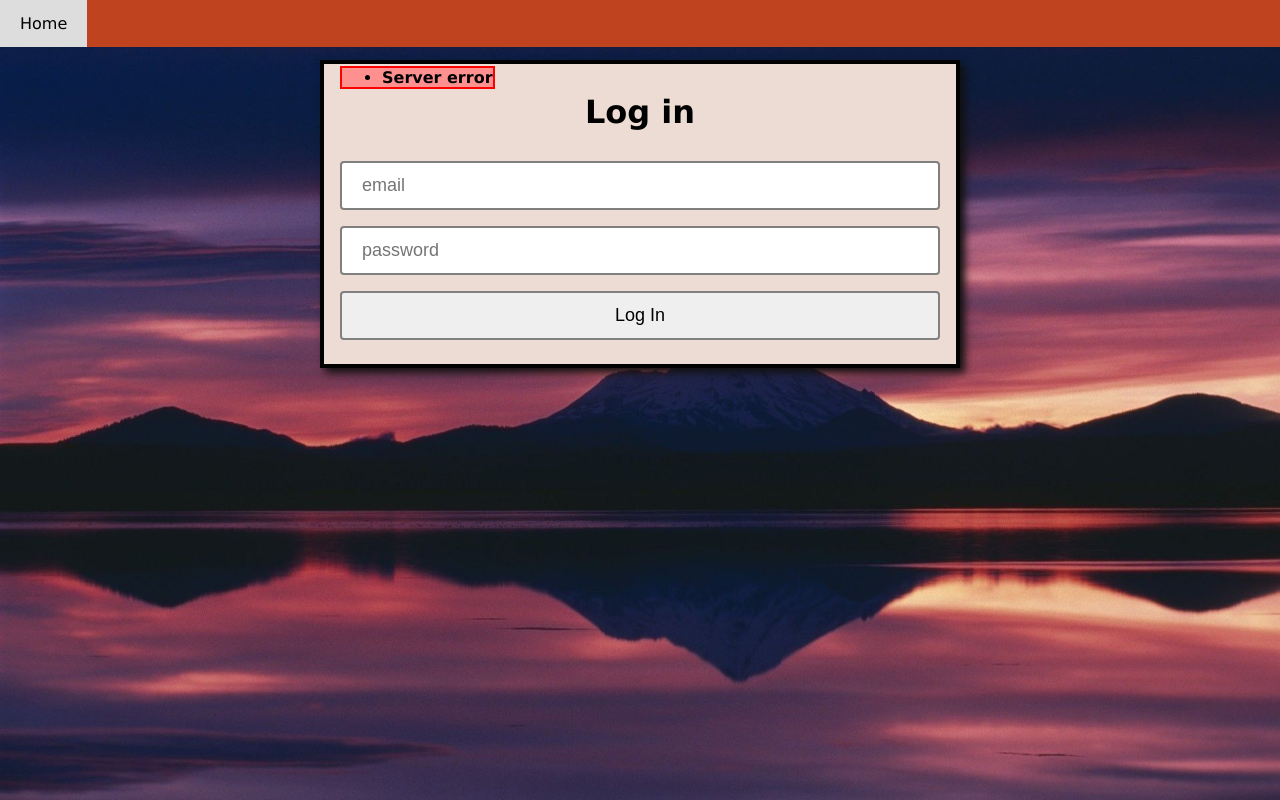
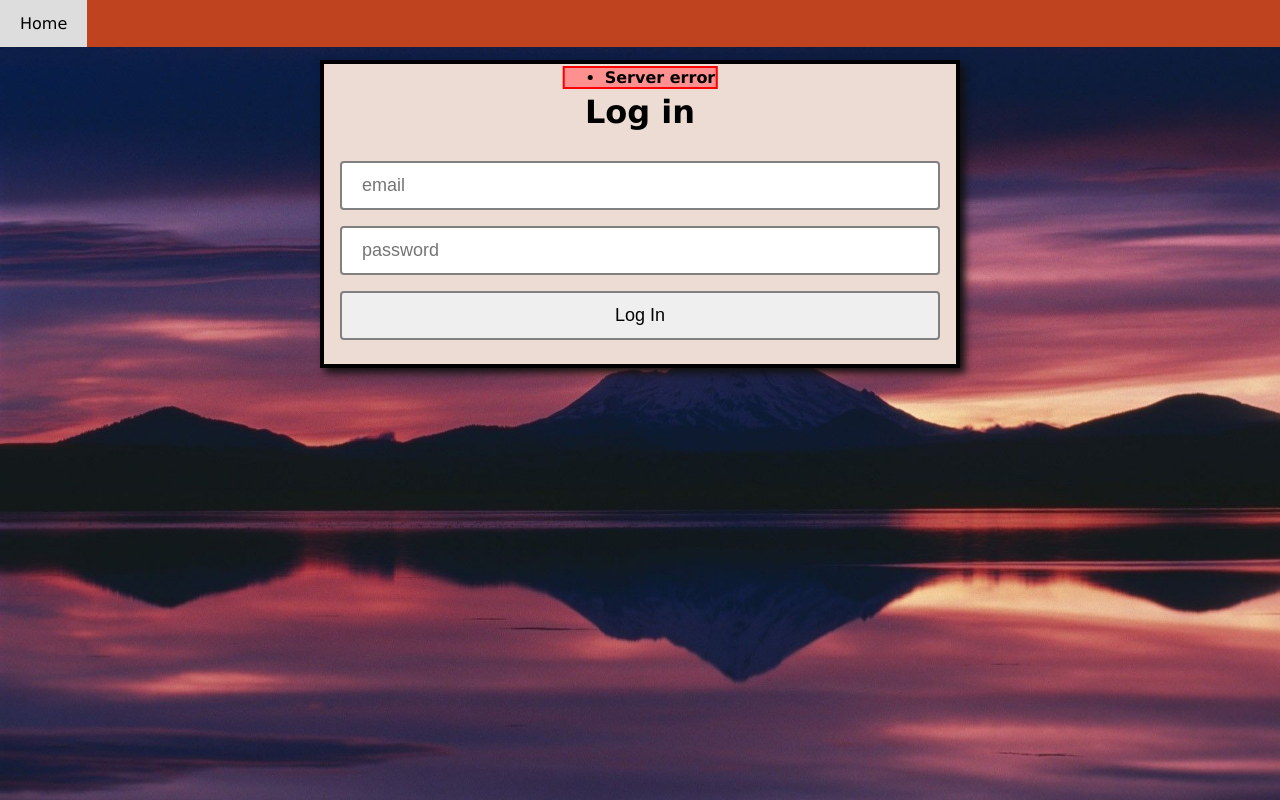
Before and after one commit to SLarkworthy/focus-timers-frontend, a React (Create React App) app: page /login in a window 1280 px wide. Both pictures are taken after typing "name@example.com", "Sample123" into the empty fields and a click on the input "Log In". Built offline with nearby package versions, Linux system fonts and the light colour scheme; no server answers.

Commit message:
centered errors

```diff
--- a/src/components/errors/Errors.module.css
+++ b/src/components/errors/Errors.module.css
@@ -3,6 +3,7 @@
     font-weight: bold;
     border: 2px solid red;
     top: 50px;
-    left: auto;
+    left: 50%;
+    transform: translateX(-50%);
     position: fixed;
 }
```
